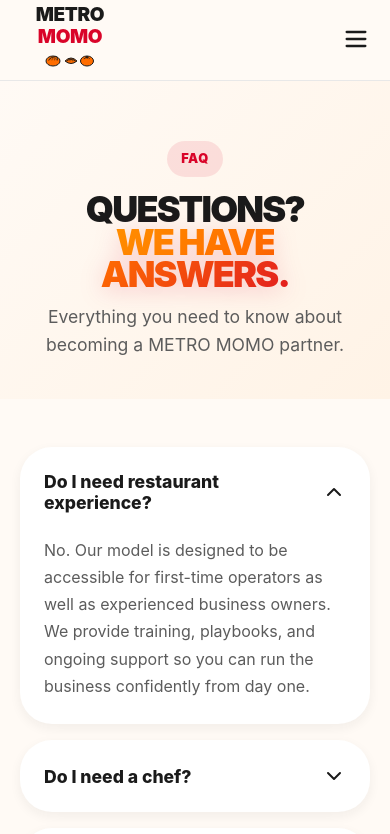
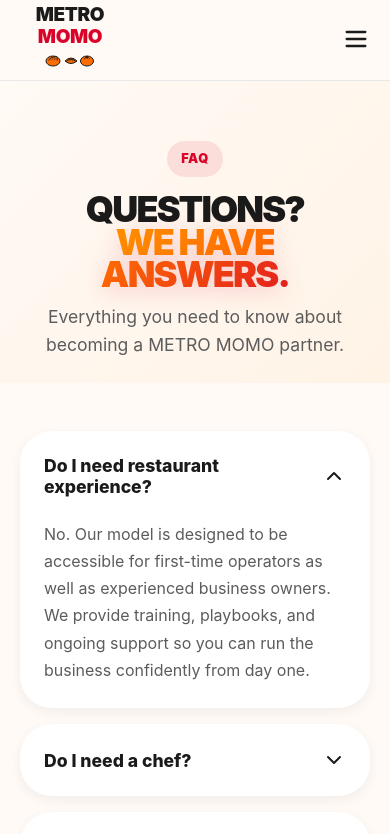
Before and after one commit to PB9181/metro-momo-website, a React (Vite) app: page /faq in a window 390 px wide. Shown: the top 834 px of the page. Built offline with nearby package versions, Linux system fonts and the light colour scheme.

Commit message:
Tighten vertical spacing between page-hero and sections

```diff
--- a/src/index.css
+++ b/src/index.css
@@ -77,7 +77,7 @@
 }
 
 .section {
-  padding: 64px 0;
+  padding: 56px 0;
   position: relative;
 }
 
@@ -406,7 +406,7 @@
 }
 
 section.page-hero {
-  padding: 60px 0 40px;
+  padding: 60px 0 24px;
 }
 
 section.page-hero .page-hero-title {
@@ -430,7 +430,7 @@
 
 @media (max-width: 1024px) {
   .section {
-    padding: 64px 0;
+    padding: 56px 0;
   }
 
   .grid-3 {
```
